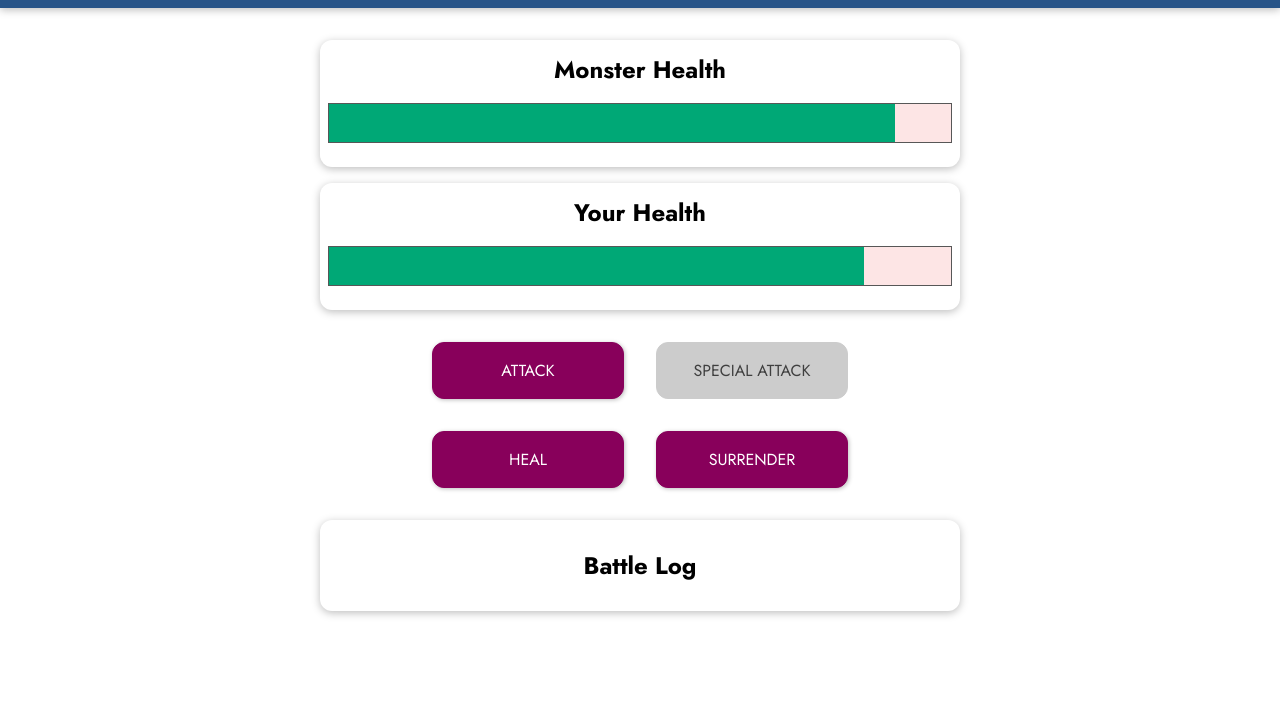
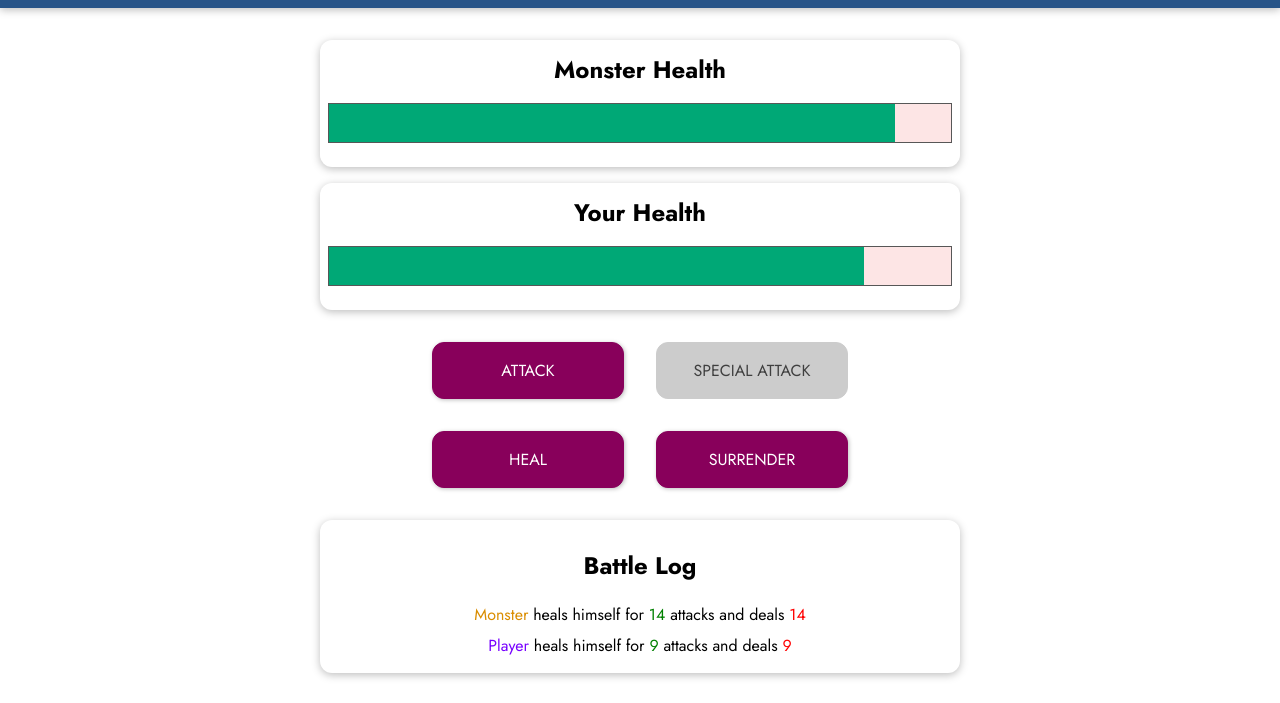
Before and after one commit to dloyolar/monster-slayer-vue, a plain HTML site: page index.html in a window 1280 px wide. Both pictures are taken after a click on the button "ATTACK". Shown: the part 97-800 px from the top of the page. Drawn offline with nearby package versions, Linux system fonts and the light colour scheme.

Commit message:
feat: add log messages for battle ⚔

```diff
--- a/app.js
+++ b/app.js
@@ -9,6 +9,7 @@ const app = Vue.createApp({
       monsterHealth: 100,
       currentRound: 0,
       winner: null,
+      logMessages: [],
     };
   },
   computed: {
@@ -54,21 +55,25 @@ const app = Vue.createApp({
       this.monsterHealth = 100;
       this.winner = null;
       this.currentRound = 0;
+      this.logMessages = [];
     },
     attackMonster() {
       this.currentRound++;
       const attackValue = getRandonValue(5, 12);
       this.monsterHealth -= attackValue;
+      this.addLogMessage('player', 'attack', attackValue);
       this.attackPlayer();
     },
     attackPlayer() {
       const attackValue = getRandonValue(8, 15);
       this.playerHealth -= attackValue;
+      this.addLogMessage('monster', 'attack', attackValue);
     },
     specialAttackMonster() {
       this.currentRound++;
       const attackValue = getRandonValue(10, 25);
       this.monsterHealth -= attackValue;
+      this.addLogMessage('player', 'special-attack', attackValue);
       this.attackPlayer();
     },
     healPlayer() {
@@ -79,11 +84,19 @@ const app = Vue.createApp({
       } else {
         this.playerHealth += healValue;
       }
+      this.addLogMessage('player', 'heal', healValue);
       this.attackPlayer();
     },
     surender() {
       this.winner = 'monster';
     },
+    addLogMessage(who, action, value) {
+      this.logMessages.unshift({
+        actionBy: who,
+        actionType: action,
+        actionValue: value,
+      });
+    },
   },
 });
 
--- a/index.html
+++ b/index.html
@@ -46,7 +46,23 @@
       </section>
       <section id="log" class="container">
         <h2>Battle Log</h2>
-        <ul></ul>
+        <ul>
+          <li v-for="logMessage in logMessages">
+            <span
+              :class="{'log--player': logMessage.actionBy === 'player' , 'log--monster': logMessage.actionBy === 'monster'}"
+            >
+              {{logMessage.actionBy === 'player' ? 'Player' : 'Monster'}}</span
+            >
+            <span v-if="logMessage.actionType === 'heal'"></span>
+              heals himself for
+              <span class="log--heal">{{logMessage.actionValue}}</span></span
+            >
+            <span v-else>
+              attacks and deals
+              <span class="log--damage">{{logMessage.actionValue}}</span>
+            </span>
+          </li>
+        </ul>
       </section>
     </div>
   </body>
```
